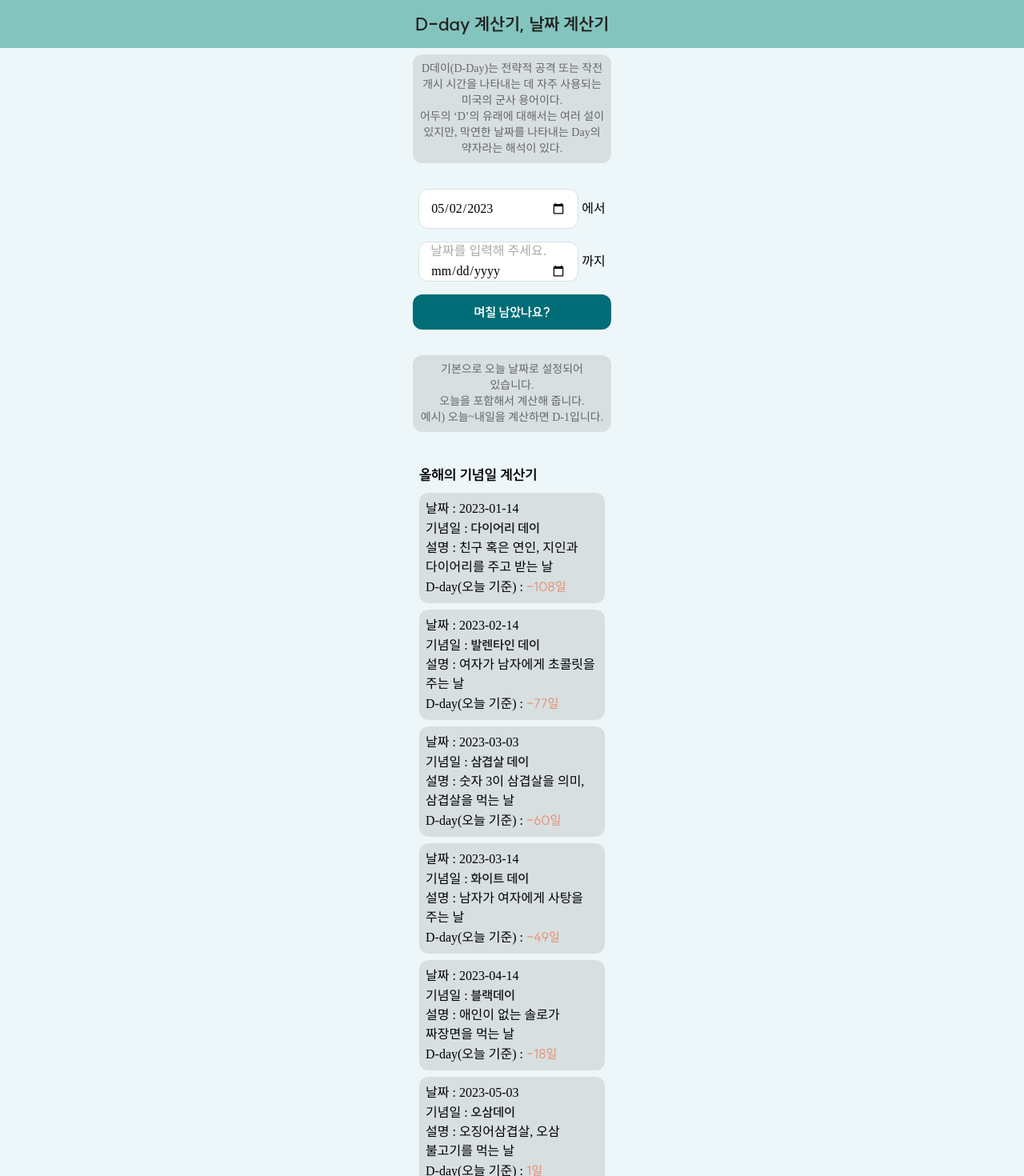
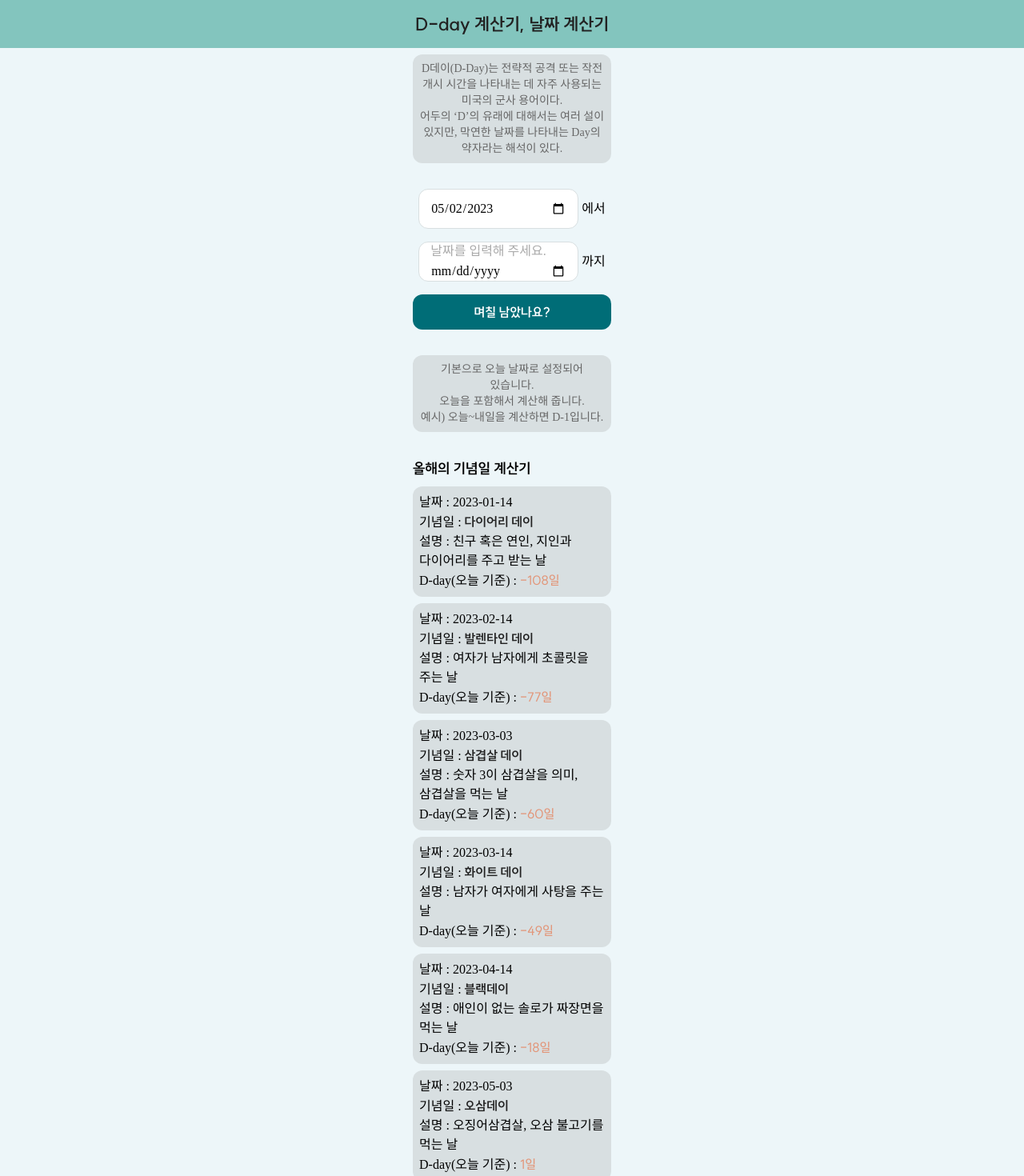
Before and after one commit to petercoco626/d-day, a Next.js app: page / in a window 1280 px wide. Shown: the top 1470 px of the page at 80% size. Built offline with nearby package versions, Linux system fonts and the light colour scheme; no server answers; a web font is replaced by a local one.

Commit message:
[style] 오늘의 기념일 전체 패딩 제거

```diff
--- a/src/components/holidays/index.tsx
+++ b/src/components/holidays/index.tsx
@@ -8,7 +8,7 @@
 
 const Holidays = ({ holidays }: Props) => {
   return (
-    <div className="w-full p-2 rounded-xl">
+    <div className="w-full rounded-xl">
       <div className="text-lg font-bold break-keep mb-2">
         올해의 기념일 계산기
       </div>
```
